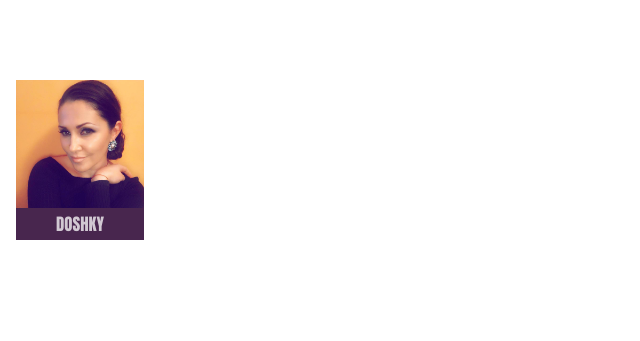
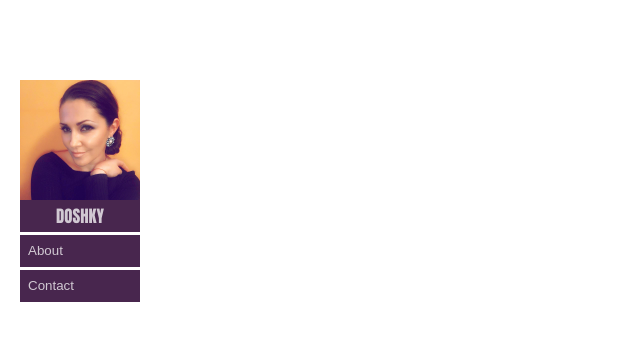
Before and after one commit to doshky/doshky.com, a Jekyll site: the page built from index.html, in a window 1280 px wide. Shown: the top 341 px of the page, without its empty margins (0-640 px from the left). Built offline with Jekyll 4.4.1, drawn with Linux system fonts in a browser that asks for light colours.

Commit message:
Main navigation moved under id

```diff
--- a/_includes/main-nav.html
+++ b/_includes/main-nav.html
@@ -3,15 +3,11 @@
 
 	<ul class= "nav-entry-list">
 		<li class= "nav-entry">
-			<button class= "nav-button work-button current" data-pos= "0">Work</button>
+			<button class= "nav-button about-button" data-target-section= "about">About</button>
 		</li>
 
 		<li class= "nav-entry">
-			<button class= "nav-button about-button" data-pos= "1">About</button>
-		</li>
-
-		<li class= "nav-entry">
-			<button class= "nav-button contact-button" data-pos= "2">Contact</button>
+			<button class= "nav-button contact-button" data-target-section= "contact">Contact</button>
 		</li>
 	</ul>
 </nav>
--- a/assets/css/general.css
+++ b/assets/css/general.css
@@ -1,3 +1,23 @@
+.nav-entry-list {
+	--column-count: 2;
+	--column-gutter-count: calc( var( --column-count ) - 1 );
+	--column-gutter-x: 0.2rem;
+	--column-gutter-y: var( --column-gutter-x );
+
+	--column-width: calc( ( 100% - var( --column-gutter-count ) * var( --column-gutter-x ) ) / var( --column-count ) );
+}
+
+.nav-entry-list {
+	display: flex; flex-direction: row; flex-wrap: wrap;
+
+}
+
+.nav-entry-list > * {
+	width: var( --column-width );
+	margin-right: var( --column-gutter-x ); margin-top: var( --column-gutter-y );
+
+}
+
 html,
 body {
 	min-height: 100%;
@@ -15,6 +35,7 @@ body {
 }
 
 button {
+	display: block;
 	border: none;
 
 }
@@ -60,16 +81,16 @@ button {
 }
 
 .index-link {
+	/* align-self: flex-start;    */
 	display: block;
-	width: 80%;
 
 }
 
 .id {
 	/* width: 4rem; height: 10rem;  */
-	width: 100%;
+	/* width: 100%;  */
 	/* padding-left: 4rem; padding-right: 4rem;  */
-	position: relative; z-index: 2;
+	/* position: relative; z-index: 2;  */
 	/* height: var( --id-height );  */
 	/* margin-right: 4rem;  */
 	text-align: center;
@@ -78,8 +99,8 @@ button {
 
 .id .name {
 	display: inline-block;
-	margin-bottom: 0.5em;
-	/* padding-left: 0.5em; padding-right: 0.5em;  */
+	/* margin-bottom: 0.5em;  */
+	padding-left: 0.5rem; padding-right: 0.5rem;
 	/* border: 1px solid;  */
 	background-color: var( --background-color );
 	font-family: var( --heading-font-family );
@@ -95,33 +116,43 @@ button {
 
 }
 
-.main-nav {
+.main-nav .nav-entry-list {
+	--column-count: 1;
+	--column-gutter-x: 0rem;
+	--column-gutter-y: 0.2rem;
+
 	margin-bottom: 5rem;
-	margin-left: calc( -1 * var( --nav-button-padding-x ) );
+	/* margin-left: calc( -1 * var( --nav-button-padding-x ) );  */
 
 }
 
-.main-nav .usability-heading {
+.nav-entry-list > :nth-child( n ) {
+	margin-right: 0;
+
+}
+
+.nav-entry-list > :nth-child( 1 - n ) {
+	margin-top: 0;
+
+}
+
+.usability-heading {
 	display: none;
 
 }
 
-.main-nav .nav-entry-list {
-	display: flex; flex-direction: row;
-
-}
-
 .main-nav .nav-button {
+	width: 100%;
 	/* height: var( --id-height );  */
 	padding-left: var( --nav-button-padding-x ); padding-right: var( --nav-button-padding-x );
 	border: none;
-	background-color: transparent;
+	background-color: var( --background-color );
 	color: inherit;
 	cursor: pointer;
 
 }
 
-.main-nav .nav-button:after {
+/* .main-nav .nav-button:after {
 	display: block;
 	width: 75%; height: 2px;
 	margin-top: 0.2rem;
@@ -134,7 +165,7 @@ button {
 .main-nav .nav-entry:nth-child( 1 ) .nav-button:after {
 	opacity: 1;
 
-}
+}  */
 
 .header,
 .page-set .section {
@@ -172,9 +203,10 @@ button {
 }
 
 .header {
-	display: flex; flex-direction: row; justify-content: center;
+	/* display: flex; flex-direction: column; align-items: center;  */
 	box-sizing: border-box;
 	width: 20%; min-width: 8rem; max-width: 10rem; height: 100%;
+	padding-left: 1.25rem; padding-right: 1.25rem;
 	position: absolute; z-index: 3;
 	left: 0; top: 0;
 	/* background-color: var( --foreground-color );  */
--- a/assets/js/main-nav.js
+++ b/assets/js/main-nav.js
@@ -1,5 +1,5 @@
-( function() {
-	$( '.main-nav' )
-		.prependTo( '.page-set .text-content' );
+// ( function() {
+// 	$( '.main-nav' )
+// 		.prependTo( '.page-set .text-content' );
 
-}() )
+// }() )
```
